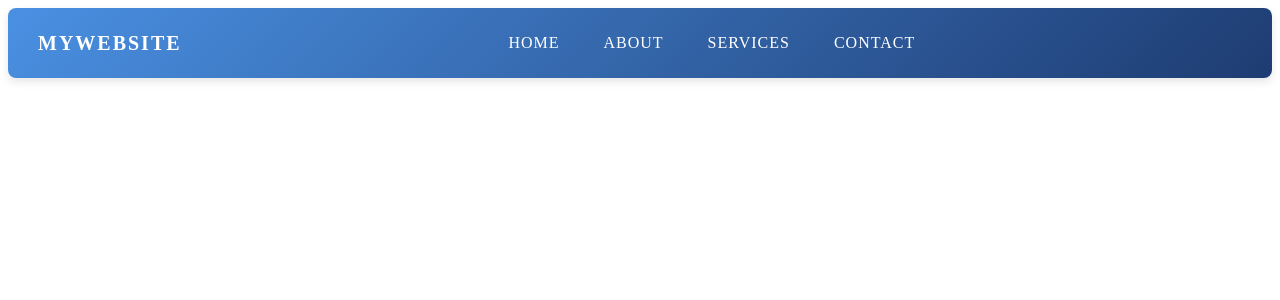
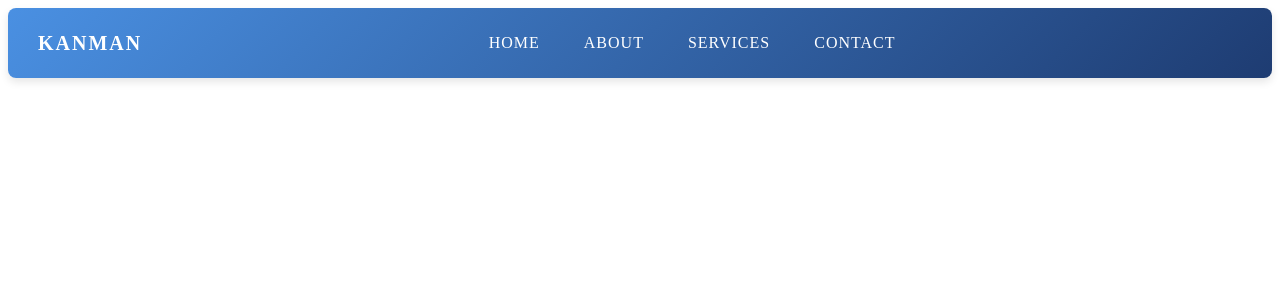
Before and after one commit to Aayu1014/Major, a React (Vite) app in the folder Major_pr/: page / in a window 1280 px wide. Shown: the top 300 px of the page. Built offline with nearby package versions, Linux system fonts and the light colour scheme.

Commit message:
Name Updated

```diff
--- a/Major_pr/src/components/Header.jsx
+++ b/Major_pr/src/components/Header.jsx
@@ -14,7 +14,7 @@ const Header = () => {
   return (
     <>
       <header className={styles.header}>
-        <div className={styles.logo}>MyWebsite</div>
+        <div className={styles.logo}>KANMAN</div>
         <nav className={styles.nav}>
           <ul className={styles.navList}>
             <li className={styles.navItem}>
```
